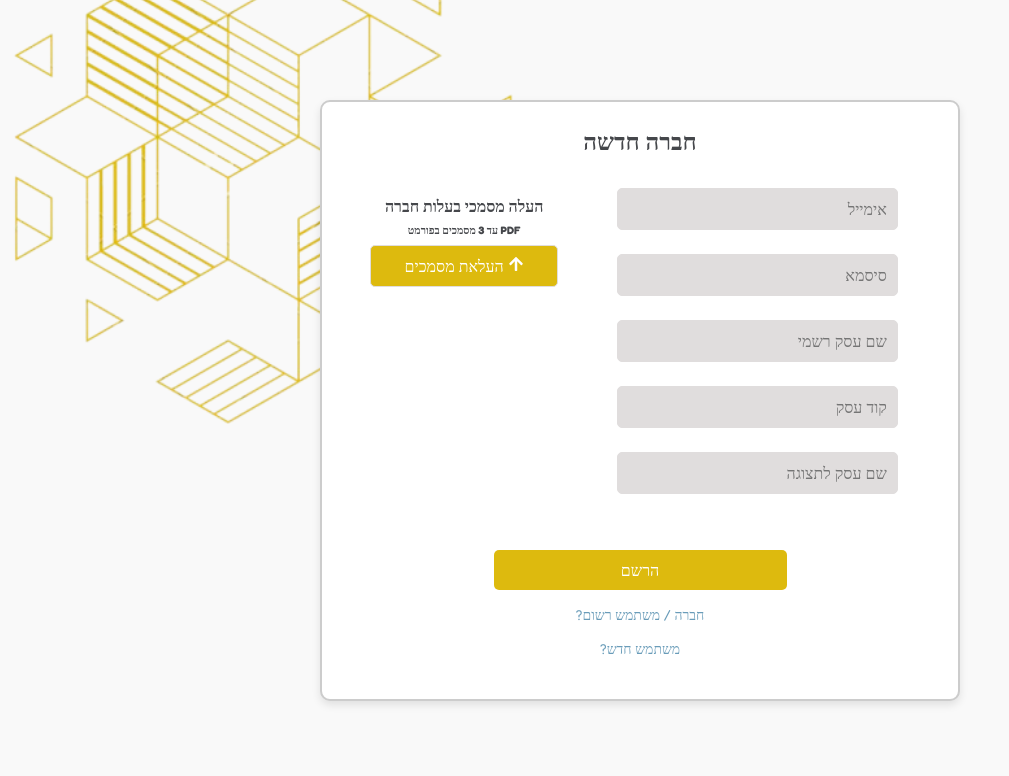
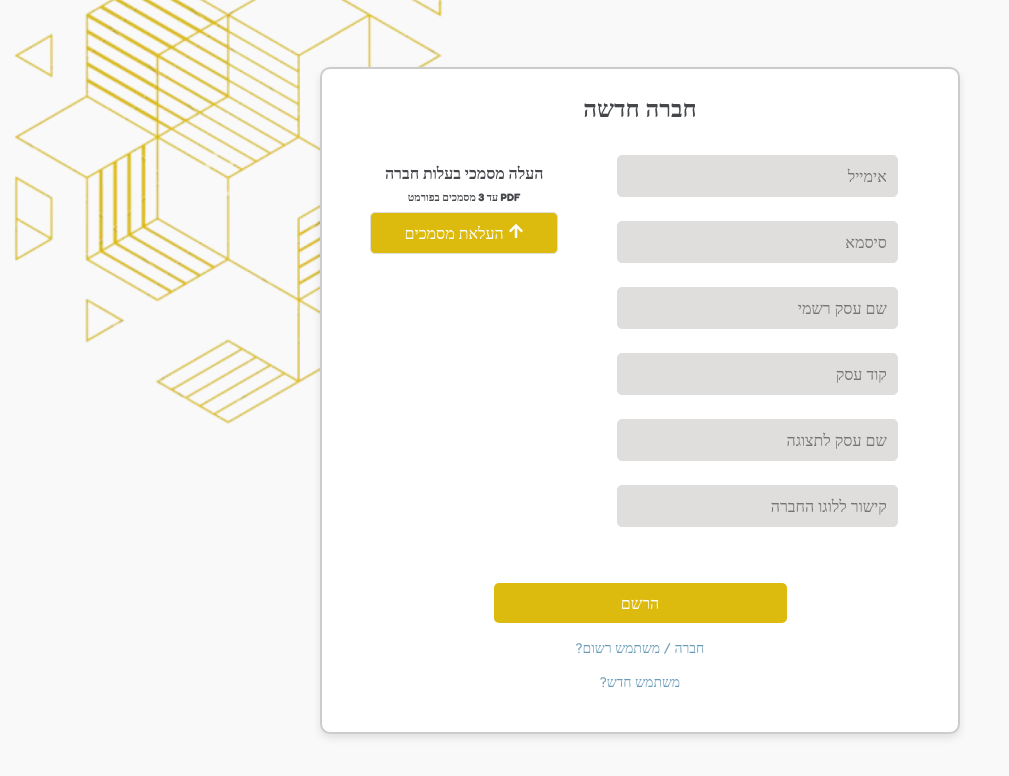
Before and after one commit to chani-s/Axis, a Next.js app: page /company_signup in a window 1280 px wide. Shown: the top 776 px of the page, without its empty margins (0-1009 px from the left). Built offline with nearby package versions, Linux system fonts and the light colour scheme.

Commit message:
set company logo pic

```diff
--- a/src/app/api/company_entrance/route.ts
+++ b/src/app/api/company_entrance/route.ts
@@ -41,8 +41,8 @@ export async function POST(req: NextRequest) {
                 "companies",
                 {
                     officialBusinessName: userData.officialBusinessName, businessDisplayName: userData.businessDisplayName,
-                    businessCode: userData.businessCode, profilePicture: userData.profilePicture, status: "waiting",
-                    profile_picture: "https://lowcostflight.co.il/wp-content/uploads/2017/12/wizz.jpg"
+                    businessCode: userData.businessCode, status: "waiting",
+                    profile_picture: userData.profilePicture
                 }
             );
 
@@ -52,7 +52,7 @@ export async function POST(req: NextRequest) {
                     "users",
                     {
                         company_id: companyDetails._id.toString(), email: userData.email, user_type: "manager", status: "waiting",
-                        profile_picture: "https://lowcostflight.co.il/wp-content/uploads/2017/12/wizz.jpg",
+                        profile_picture: userData.profilePicture,
                         name: companyDetails.businessDisplayName
                     }
                 );
--- a/src/app/components/Entrance/CompanyEntrance.tsx
+++ b/src/app/components/Entrance/CompanyEntrance.tsx
@@ -55,7 +55,7 @@ export const CompanyEntrance = () => {
             officialBusinessName: officialBusinessName,
             businessDisplayName: businessDisplayName,
             businessCode: businessCode,
-            profilePicture: ""
+            profilePicture: profilePicture,
         };
         console.log(userData);
 
@@ -157,6 +157,13 @@ export const CompanyEntrance = () => {
                                 onChange={(e) => setBusinessDisplayName(e.target.value)}
                                 required
                             />
+                            <input
+                                type="text"
+                                placeholder="קישור ללוגו החברה"
+                                className={style.input}
+                                onChange={(e) => setProfilePicture(e.target.value)}
+                                required
+                            />
                         </div>
                         <div className={style.files_container}>
                             <h4 className={style.secondary_title}>העלה מסמכי בעלות חברה</h4>
```
